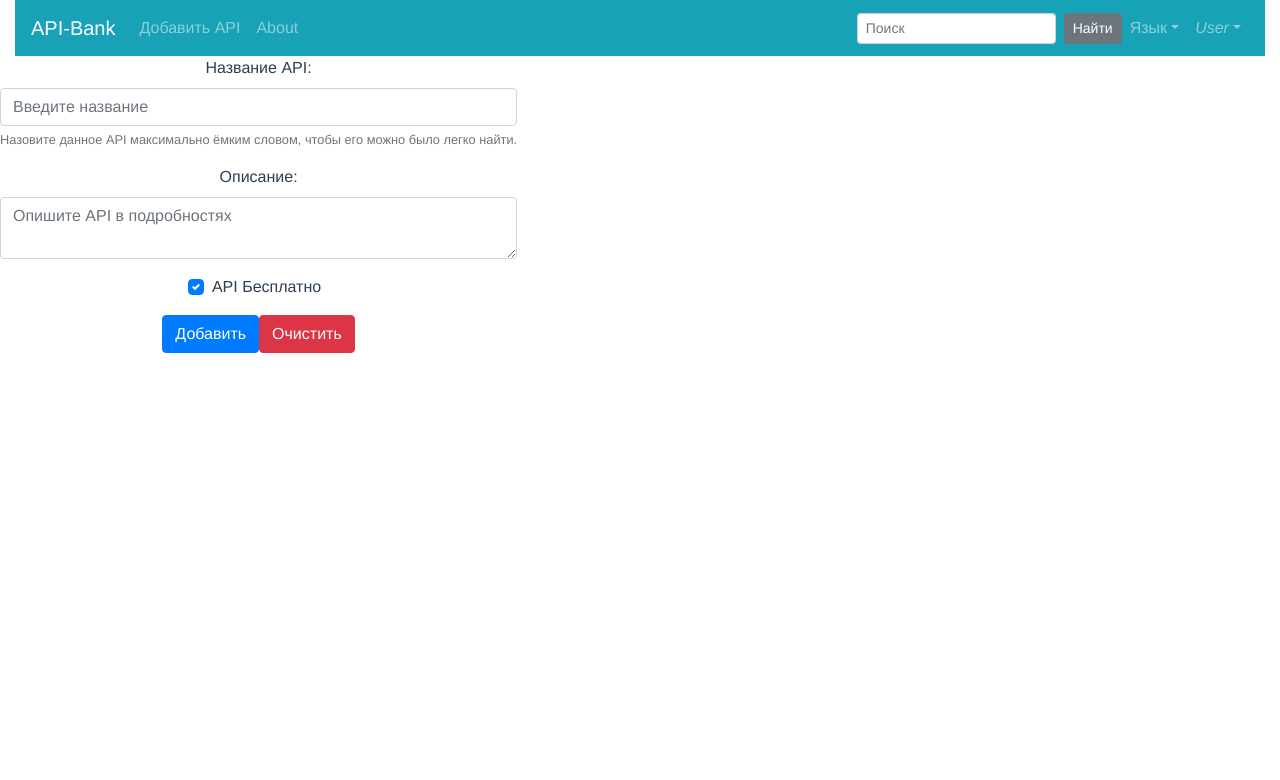
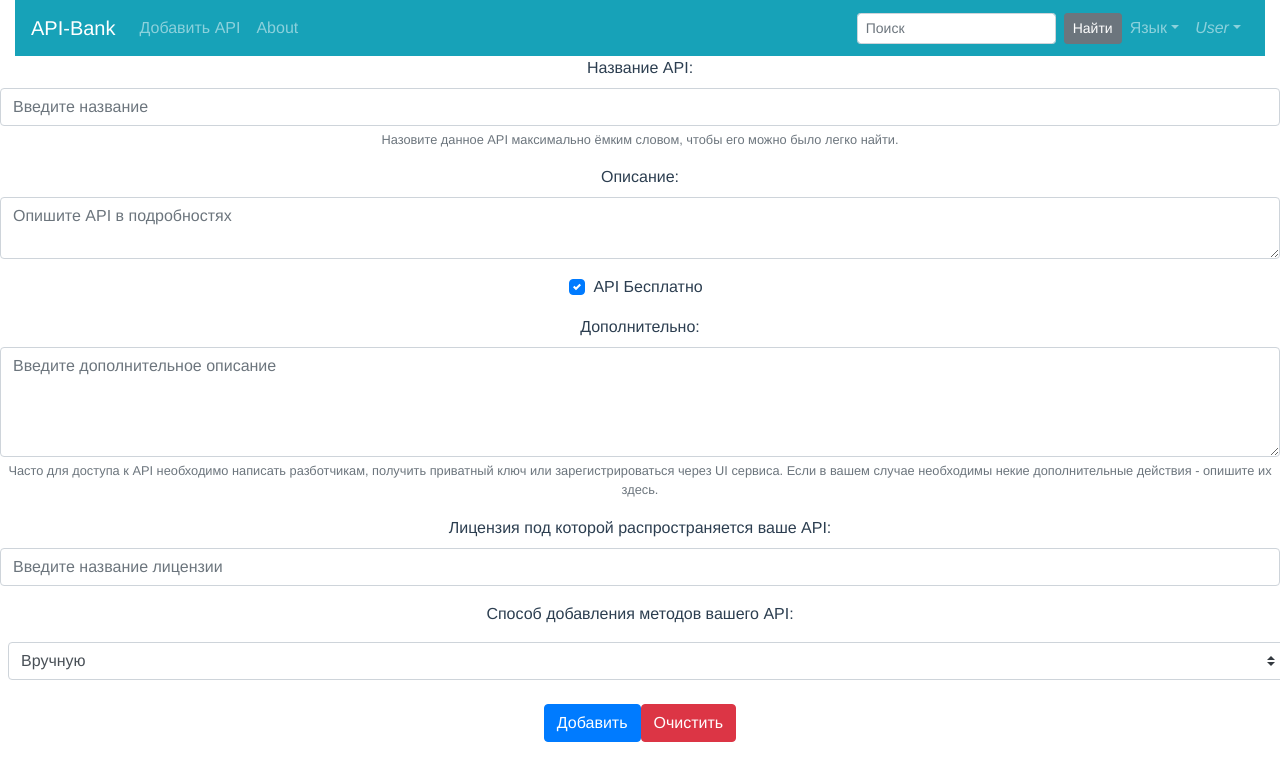
Before and after one commit to Ustingit/api-bank, a Vue app: page /addApi in a window 1280 px wide. Shown: the top 780 px of the page. Built offline with nearby package versions, Linux system fonts and the light colour scheme.

Commit message:
b-form-select for choose type of adding methods

```diff
--- a/src/views/AddApi.vue
+++ b/src/views/AddApi.vue
@@ -39,7 +39,7 @@
         <b-form-group
         v-if="!isFree"
         id="input-group-5"
-        label="Стоимость доступа к API:"
+        label="Стоимость доступа к API, $:"
         label-for="input-5"
       >
         <b-form-input
@@ -48,6 +48,60 @@
           type="text"
           required
         ></b-form-input>
+      </b-form-group>
+
+      <b-form-group
+        v-if="!isFree"
+        id="input-group-6"
+        label="Стоимость абонентской платы в месяц (если такая имеется), $:"
+        label-for="input-6"
+      >
+        <b-form-input
+          id="input-6"
+          v-model.number="monthlyCost"
+          type="text"
+          required
+        ></b-form-input>
+      </b-form-group>
+
+      <b-form-group id="input-group-7"
+          label="Дополнительно:"
+          label-for="input-7"
+          description="Часто для доступа к API необходимо написать разботчикам, получить приватный ключ или зарегистрироваться через UI сервиса. Если в вашем случае необходимы некие дополнительные действия - опишите их здесь."
+        >
+        <b-form-textarea
+          id="input-7"
+          rows="4"
+          v-model.trim="additionalAccessRules"
+          placeholder="Введите дополнительное описание"
+        ></b-form-textarea>
+      </b-form-group>
+
+      <b-form-group
+        id="input-group-8"
+        label="Лицензия под которой распространяется ваше API:"
+        label-for="input-8"
+      >
+        <b-form-input
+          id="input-8"
+          v-model.trim="license"
+          type="text"
+          placeholder="Введите название лицензии"
+          required
+        ></b-form-input>
+      </b-form-group>
+
+      <b-form-group id="input-group-9"
+          label="Способ добавления методов вашего API:"
+          label-for="dropdown-9"
+          >
+        <b-form-select id="dropdown-9" right
+            text="Выберите подходящий вам вариант"
+            class="m-md-2"
+            v-model="addMethodsOption"
+            :options="addMethodsOptions"
+            >
+        </b-form-select>
       </b-form-group>
 
       <b-button type="submit" variant="primary">Добавить</b-button>
@@ -64,7 +118,14 @@ export default {
         name: '',
         isFree: true,
         cost: 0,
-        description: ''
+        monthlyCost: 0,
+        description: '',
+        additionalAccessRules: '',
+        license: '',
+        addMethodsOption: "handy",
+        addMethodsOptions: [{ value: "handy", text: "Вручную" },
+                            { value: "wsdl", text: "Автоматически через загрузку WSDL схемы" },
+                            { value: "openapi", text: "Автоматически через закрзку схемы Openapi" }]
     }),
     methods: {
         async onSubmit(){
@@ -72,7 +133,10 @@ export default {
                 name: this.name,
                 isFree: this.isFree,
                 cost: this.cost,
-                description: this.description
+                description: this.description,
+                monthlyCost: this.monthlyCost,
+                additionalAccessRules: this.additionalAccessRules,
+                license: this.license
             })
 
             this.clearForm()
@@ -83,6 +147,9 @@ export default {
             this.isFree = true
             this.cost = 0
             this.description = ''
+            this.monthlyCost = '',
+            this.additionalAccessRules = '',
+            this.license = ''
         }
     }
 }
```
